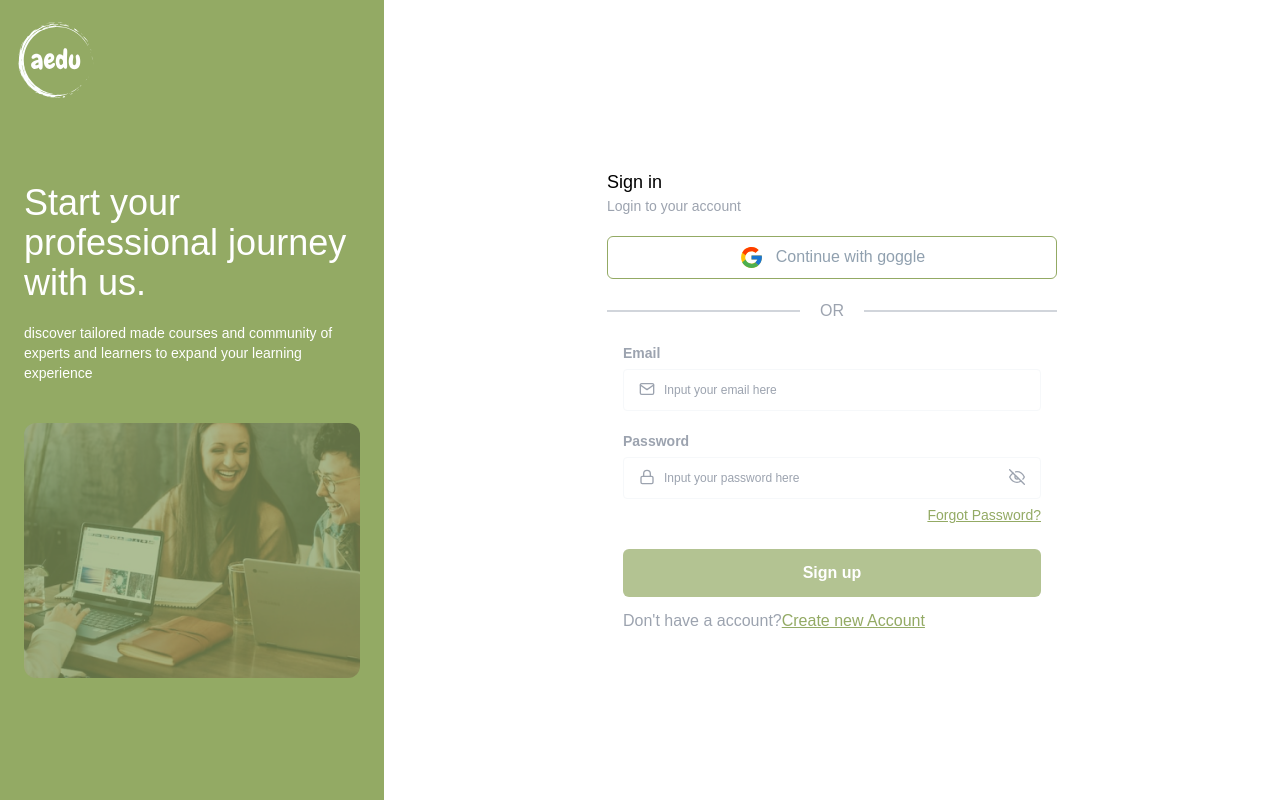
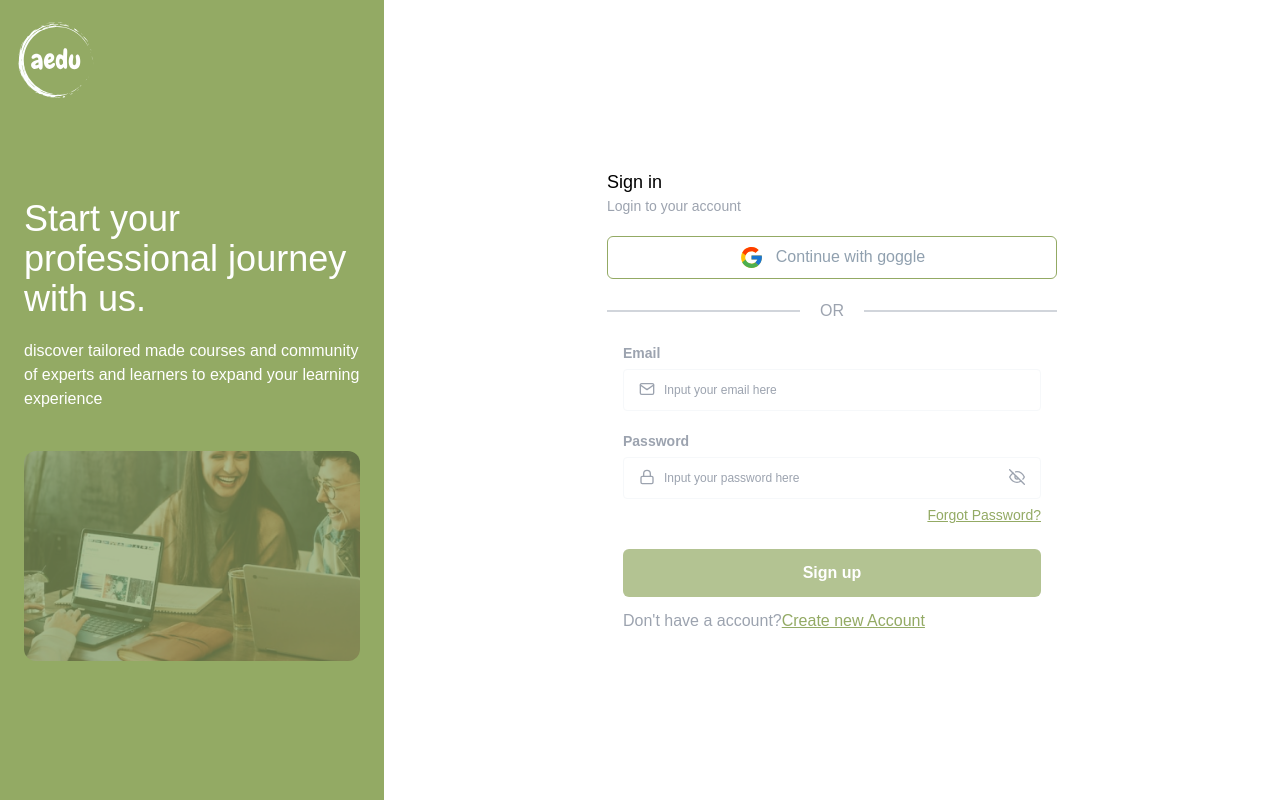
Before and after one commit to AmienulRana/aeduweb, a Next.js app: page / in a window 1280 px wide. Built offline with nearby package versions, Linux system fonts and the light colour scheme; no server answers.

Commit message:
create responsvie in image and text

```diff
--- a/src/components/layout/auth.tsx
+++ b/src/components/layout/auth.tsx
@@ -32,16 +32,18 @@ export default function AuthLayout({
         />
         <div className="md:flex flex-col justify-center h-full">
           <div className="lg:mt-[60px] mb-10">
-            <h1 className="text-4xl">{TYPOGRAPHY.INTRODUCTION_TITLE}</h1>
-            <p className="text-sm mt-5">{TYPOGRAPHY.INTRODUCTION_DESC}</p>
+            <h1 className="lg:text-4xl md:text-2xl">
+              {TYPOGRAPHY.INTRODUCTION_TITLE}
+            </h1>
+            <p className="mt-5">{TYPOGRAPHY.INTRODUCTION_DESC}</p>
           </div>
 
           <div className="relative">
             <img
               src="/highlight-2.png"
               alt="highlight"
-              className="object-cover h-[255px] rounded-xl"
-              style={{ width: "100%", height: "215px !important" }}
+              className="object-cover md:h-[210px] rounded-xl"
+              style={{ width: "100%" }}
             />
             <span className="block absolute opacity-60 top-0 left-0 w-full h-full bg-primary" />
           </div>
```
